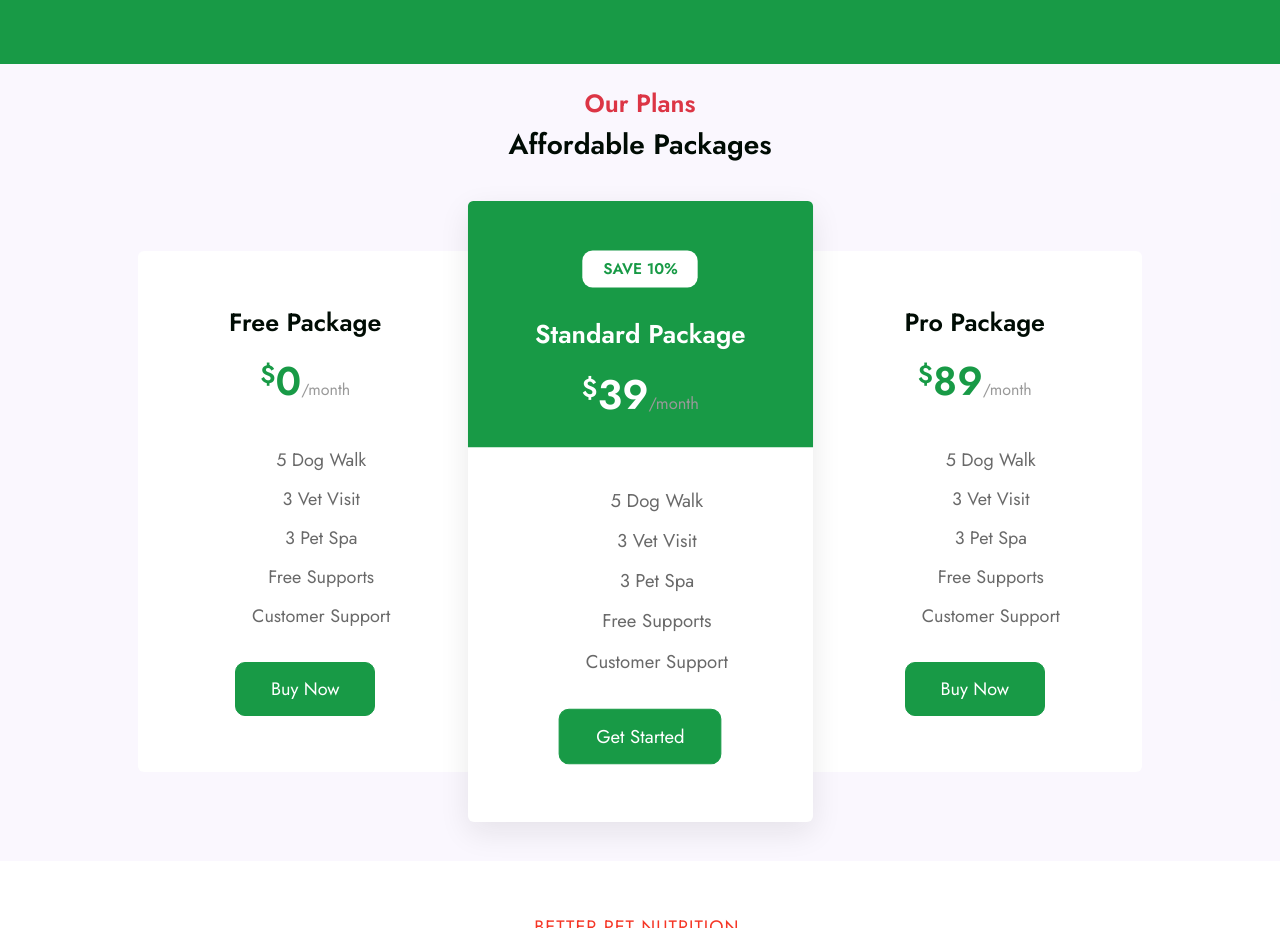
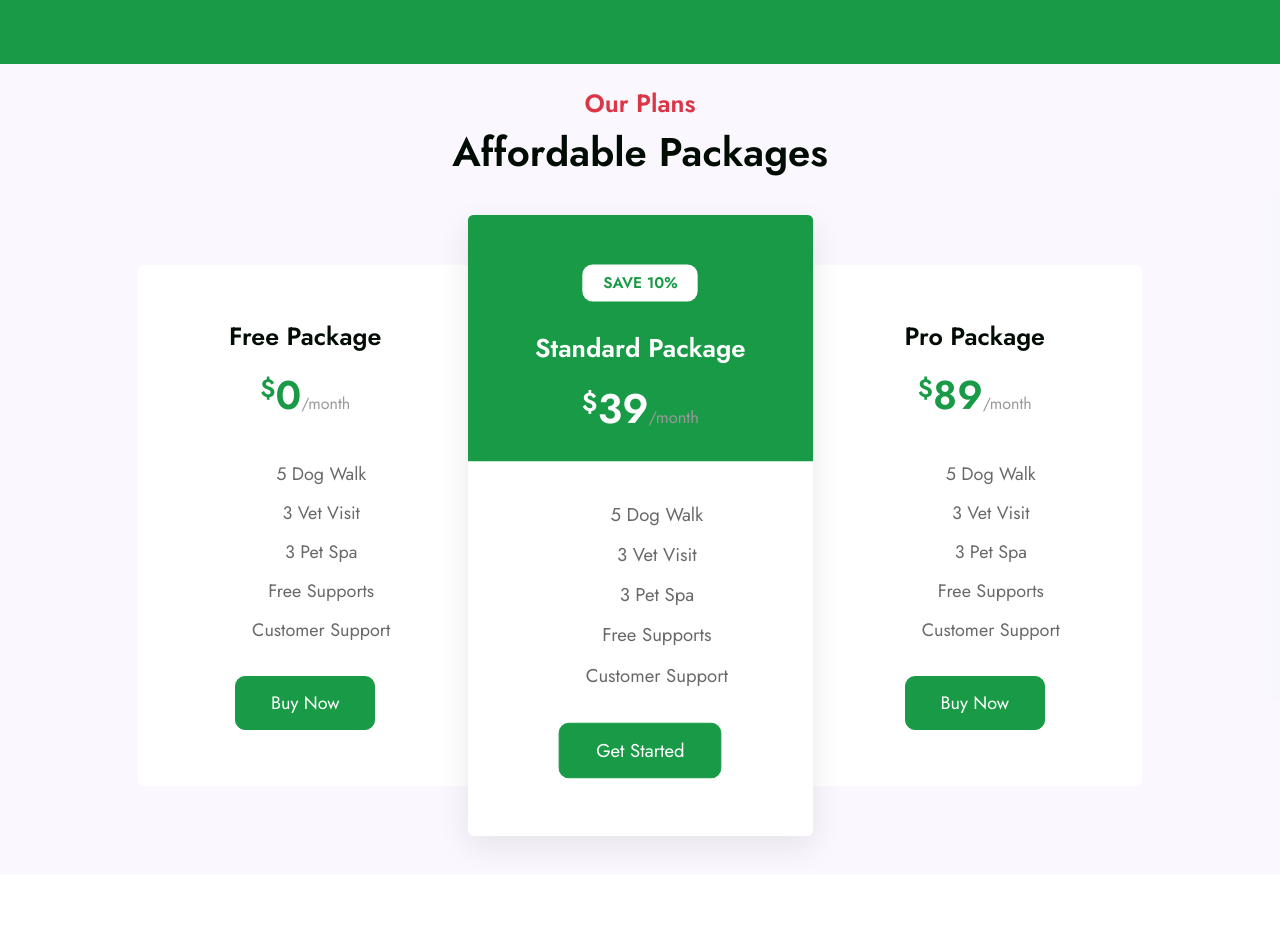
Before and after one commit to vuonghoangdevfs/BC-Capstone-Bootstrap, a plain HTML site: page index.html in a window 1280 px wide. Shown: the part 1840-2768 px from the top of the page. Drawn offline with nearby package versions, Linux system fonts and the light colour scheme.

Commit message:
Đã có sửa đổi

```diff
--- a/index.html
+++ b/index.html
@@ -324,7 +324,11 @@
             <div class="container">
                 <div class="title text-center mx-auto">
                     <h6 class="text-danger">Our Plans</h6>
-                    <h3 class="mb-5">Affordable Packages</h3>
+                    <h3 class="mb-5" style="font-size: 40px;
+                    font-weight: 600;
+                    line-height: 48px;
+                    text-transform: capitalize;
+                    color: var(--heading-color);">Affordable Packages</h3>
                 </div>
                 <div class="pricing__row row justify-content-center no-gutters">
                     <div class="pricing__left col-lg-4">
```
